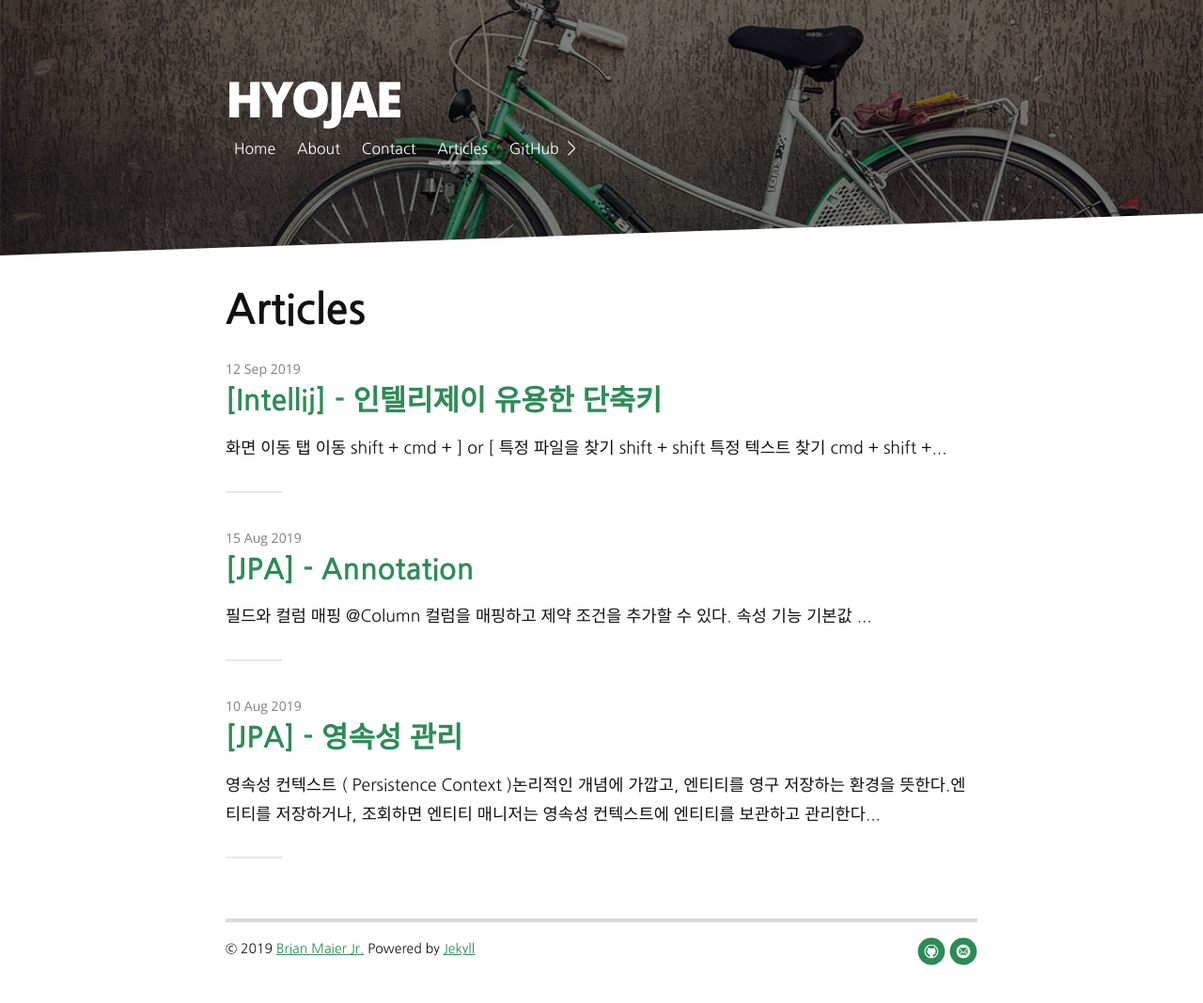
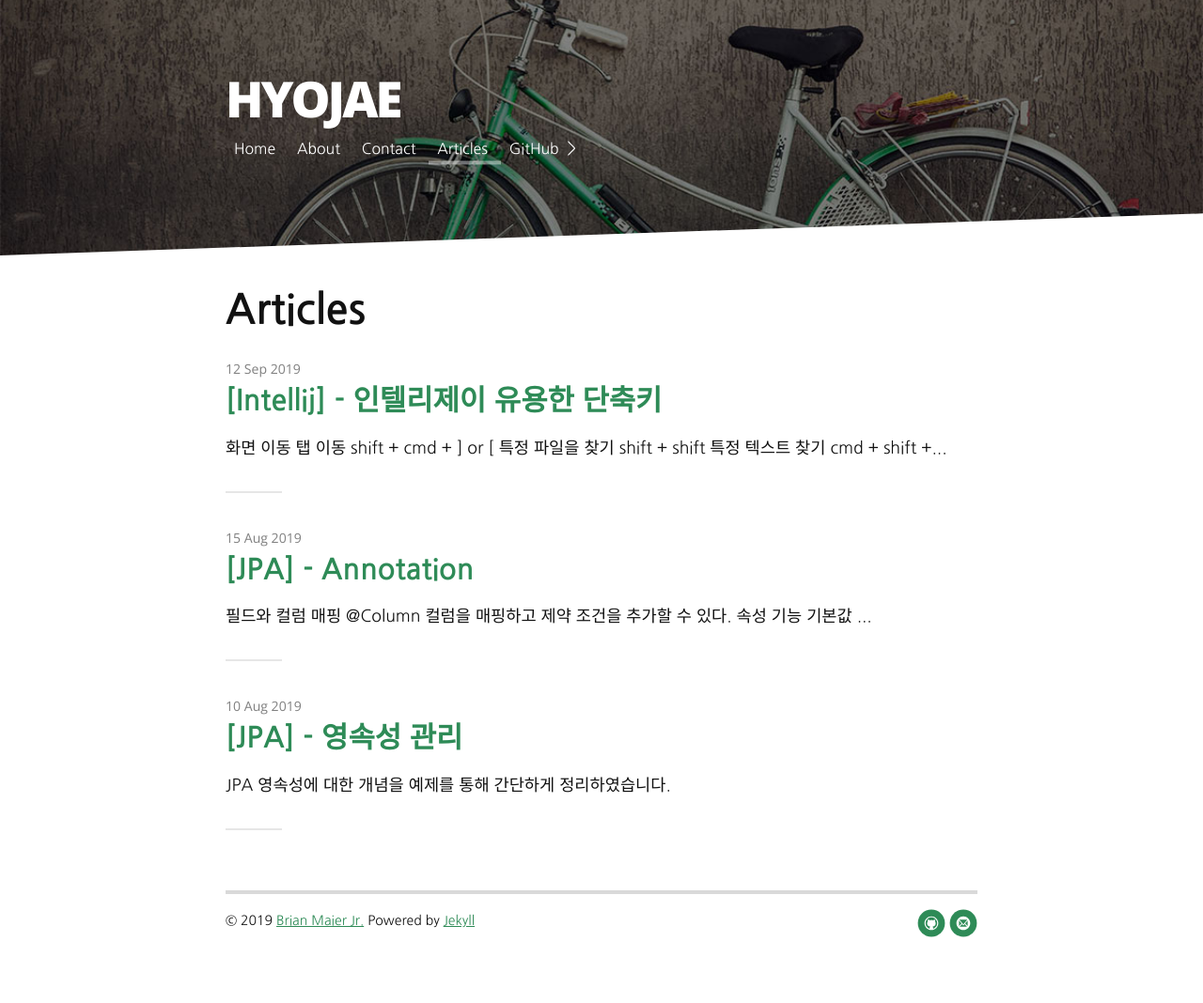
Before and after one commit to hyojaekim/hyojaekim.github.io, a Jekyll site: the page built from articles.md, in a window 1280 px wide. Shown: the whole page at 94% size. Built offline with Jekyll 4.4.1, drawn with Linux system fonts in a browser that asks for light colours; nearby versions of some CDN libraries; after the commit the page ends 1037 px from its top, so only the background shows below that.

Commit message:
update: jpa persistence

````diff
--- a/_posts/2019-08-10-jpa-persistence.md
+++ b/_posts/2019-08-10-jpa-persistence.md
@@ -2,13 +2,11 @@
 layout: post
 title: "[JPA] - 영속성 관리"
 date: 2019-08-10 13:45:28 -0900
+description: JPA 영속성에 대한 개념을 예제를 통해 간단하게 정리하였습니다.
 categories: web
 ---
-
-### **영속성 컨텍스트 ( Persistence Context )**
-
-논리적인 개념에 가깝고, **엔티티를 영구 저장하는 환경**을 뜻한다.
-
+<blockquote>영속성 컨텍스트란?</blockquote>
+영속성 컨텍스트 (Persistence Context)는 논리적인 개념에 가깝고, **엔티티를 영구 저장하는 환경**을 뜻한다.
 엔티티를 저장하거나, 조회하면 **엔티티 매니저**는 **영속성 컨텍스트**에 엔티티를 **보관**하고 **관리**한다.
 
 ```java
@@ -69,11 +67,11 @@
 
 
 
-### 영속성 컨텍스트 특징
+<blockquote>영속성 컨텍스트 특징</blockquote>
 
-* 영속성 컨텍스트 내부에 캐시를 가지고 있다. (**1차 캐시**)
+-	영속성 컨텍스트 내부에 캐시를 가지고 있다. (**1차 캐시**)
 
-* 영속 상태 엔티티는 모두 이곳에 저장되며, 내부에 **@Id로 매핑한 식별자로 엔티티 인스턴스를 찾을 수 있는 Map이 존재**한다.
+- 영속 상태 엔티티는 모두 이곳에 저장되며, 내부에 **@Id로 매핑한 식별자로 엔티티 인스턴스를 찾을 수 있는 Map이 존재**한다.
 
 	```java
 	/* 1차 캐시에 있는 엔티티 조회하기 */
@@ -87,38 +85,38 @@
 	Member findMember = em.find(Member.class, "one");
 	```
 
-	> 엔티티 조회 시, 1차 캐시에 엔티티가 없는 경우
+- 엔티티 조회 시, 1차 캐시에 엔티티가 없는 경우
 
 	1. 엔티티 매니저는 DB를 조회한다.
 	2. 엔티티를 생성한다.
 	3. 1차 캐시에 저장한다.
 	4. 영속 상태의 엔티티를 반환한다.
 
-	> 엔티티 등록
+- 엔티티 등록
 
-	* 엔티티 매니저는 트랙잭션 커밋 직전까지, 내부 쿼리 저장소에 쿼리를 모아둔다.
+	- 엔티티 매니저는 트랙잭션 커밋 직전까지, 내부 쿼리 저장소에 쿼리를 모아둔다.
 
-	* **트랜잭션을 커밋**할 때, **내부 쿼리 저장소에 모아둔 쿼리**를 DB에 보낸다. (**쓰기 지연**)
+	- **트랜잭션을 커밋**할 때, **내부 쿼리 저장소에 모아둔 쿼리**를 DB에 보낸다. (**쓰기 지연**)
 
-	> 엔티티 수정
+- 엔티티 수정
 
 	* **변경 감지**(dirty checking)로 인해 엔티티 변경사항을 DB에 자동으로 반영한다.
 		* 영속 상태의 엔티티에만 적용된다.
 		* 플러시(flush) 시점에 최초 상태를 저장해둔 스냅샷과 엔티티를 비교하여 변경된 엔티티를 찾아 수정 쿼리를 생성한다.
 
-	` 수정할 때, 변경된 부분에 대해서 쿼리를 생성하는게 아니라, JPA에서는 기본적으로 모든 필드를 업데이트 한다.
-	DynamicUpdate 어노테이션을 사용하면 수정된 데이터만 사용해 동적으로 쿼리를 생성할 수 있다.`
+		수정할 때, 변경된 부분에 대해서 쿼리를 생성하는게 아니라, JPA에서는 기본적으로 모든 필드를 업데이트 한다.DynamicUpdate 어노테이션을 사용하면 수정된 데이터만 사용해 동적으로 쿼리를 생성할 수 있다.
+
 	* 모든 필드 업데이트 시 장점
 		* **수정 쿼리가 항상 같다.**
 		* 애플리케이션 로딩 시점에 **수정 쿼리를 미리 생성**하여, **재사용** 가능하다.
 
 
 
-### 플러시(flush)
+<blockquote>플러시(flush)</blockquote>
 
 영속성 컨텍스트의 변경 내용을 DB에 동기화 한다.
-* **직접 호출** : em.flush() 메소드를 직접 호출하여, 영속성 컨텍스트르를 강제로 플러시한다.
+-	**직접 호출** : em.flush() 메소드를 직접 호출하여, 영속성 컨텍스트르를 강제로 플러시한다.
 
-* **트랜잭션 커밋 시 플러시 자동 호출** : **트랜잭션만 커밋하면 반영되지 않는다.** 따라서 커밋 플러시를 해야하기 때문에 **JPA**에서는 이런 문제를 방지하기 위해 **자동으로 호출**한다.
+-	**트랜잭션 커밋 시 플러시 자동 호출** : **트랜잭션만 커밋하면 반영되지 않는다.** 따라서 커밋 플러시를 해야하기 때문에 **JPA**에서는 이런 문제를 방지하기 위해 **자동으로 호출**한다.
 
-* **JPQL 쿼리 실행시 플러시 자동 호출**
+-	**JPQL 쿼리 실행시 플러시 자동 호출**
````
Also changed, not shown: other parts of _posts/2019-08-10-jpa-persistence.md (+9 -9 lines).
